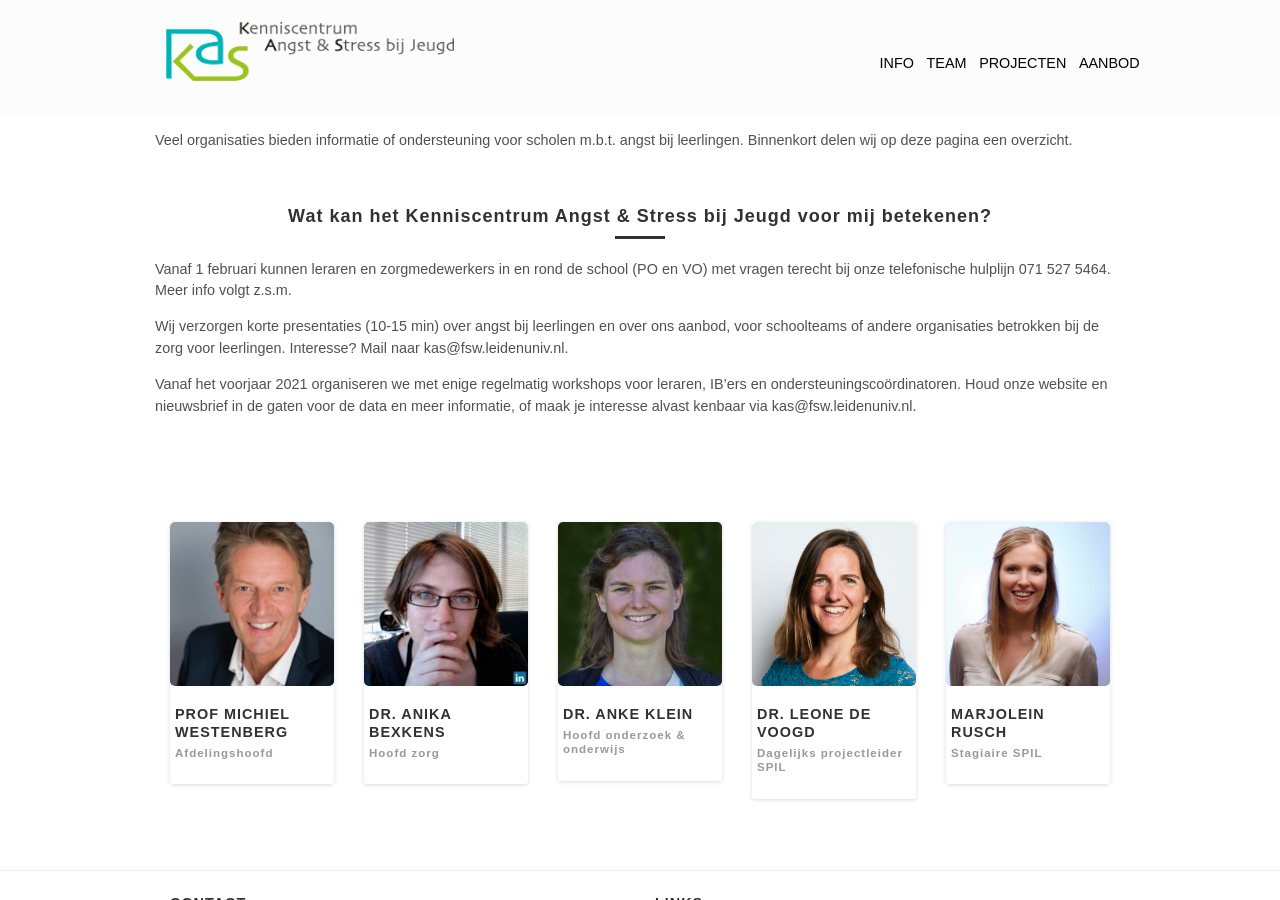
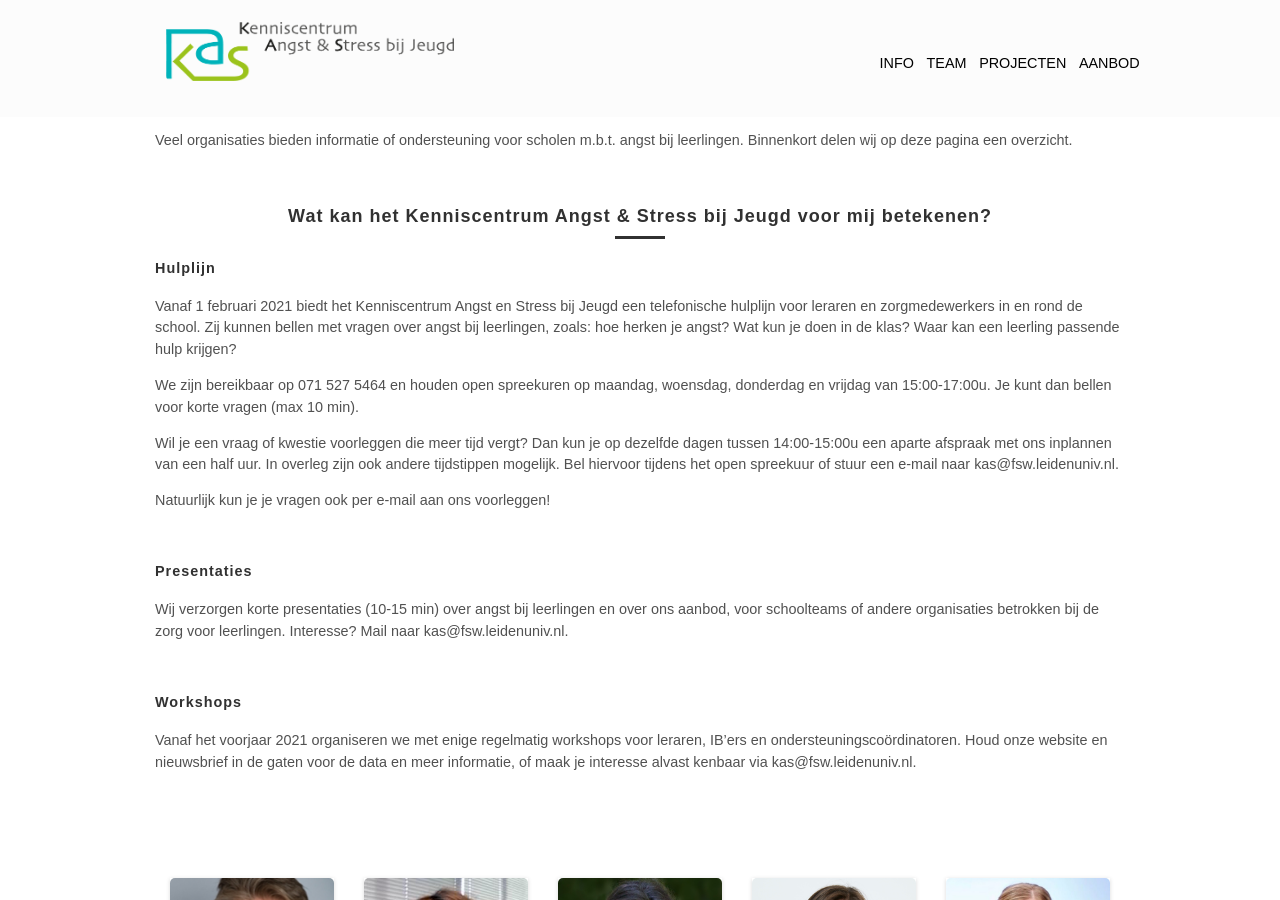
Before and after one commit to kasleiden/kasleiden.gitlab.io, a Jekyll site: the page built from _info/1-training.md, in a window 1280 px wide and 900 px high, scrolled down 1085 px. Built offline with Jekyll 4.4.1, drawn with Linux system fonts in a browser that asks for light colours.

Commit message:
Update 1-training.md

```diff
--- a/_info/1-training.md
+++ b/_info/1-training.md
@@ -28,9 +28,19 @@
 
 ### Wat kan het Kenniscentrum Angst & Stress bij Jeugd voor mij betekenen?
 
-Vanaf 1 februari kunnen leraren en zorgmedewerkers in en rond de school (PO en VO) met vragen terecht bij onze telefonische hulplijn 071 527 5464.
-Meer info volgt z.s.m.
+#### Hulplijn
+Vanaf 1 februari 2021 biedt het Kenniscentrum Angst en Stress bij Jeugd een telefonische hulplijn voor leraren en zorgmedewerkers in en rond de school. Zij kunnen bellen met vragen over angst bij leerlingen, zoals: hoe herken je angst? Wat kun je doen in de klas? Waar kan een leerling passende hulp krijgen?
 
+We zijn bereikbaar op 071 527 5464 en houden open spreekuren op maandag, woensdag, donderdag en vrijdag van 15:00-17:00u. Je kunt dan bellen voor korte vragen (max 10 min).
+
+Wil je een vraag of kwestie voorleggen die meer tijd vergt? Dan kun je op dezelfde dagen tussen 14:00-15:00u een aparte afspraak met ons inplannen van een half uur. In overleg zijn ook andere tijdstippen mogelijk. Bel hiervoor tijdens het open spreekuur of stuur een e-mail naar kas@fsw.leidenuniv.nl.
+
+Natuurlijk kun je je vragen ook per e-mail aan ons voorleggen!
+
+<br>
+#### Presentaties
 Wij verzorgen korte presentaties (10-15 min) over angst bij leerlingen en over ons aanbod, voor schoolteams of andere organisaties betrokken bij de zorg voor leerlingen. Interesse? Mail naar kas@fsw.leidenuniv.nl.
 
+<br>
+#### Workshops
 Vanaf het voorjaar 2021 organiseren we met enige regelmatig workshops voor leraren, IB'ers en ondersteuningscoördinatoren. Houd onze website en nieuwsbrief in de gaten voor de data en meer informatie, of maak je interesse alvast kenbaar via kas@fsw.leidenuniv.nl.
```
